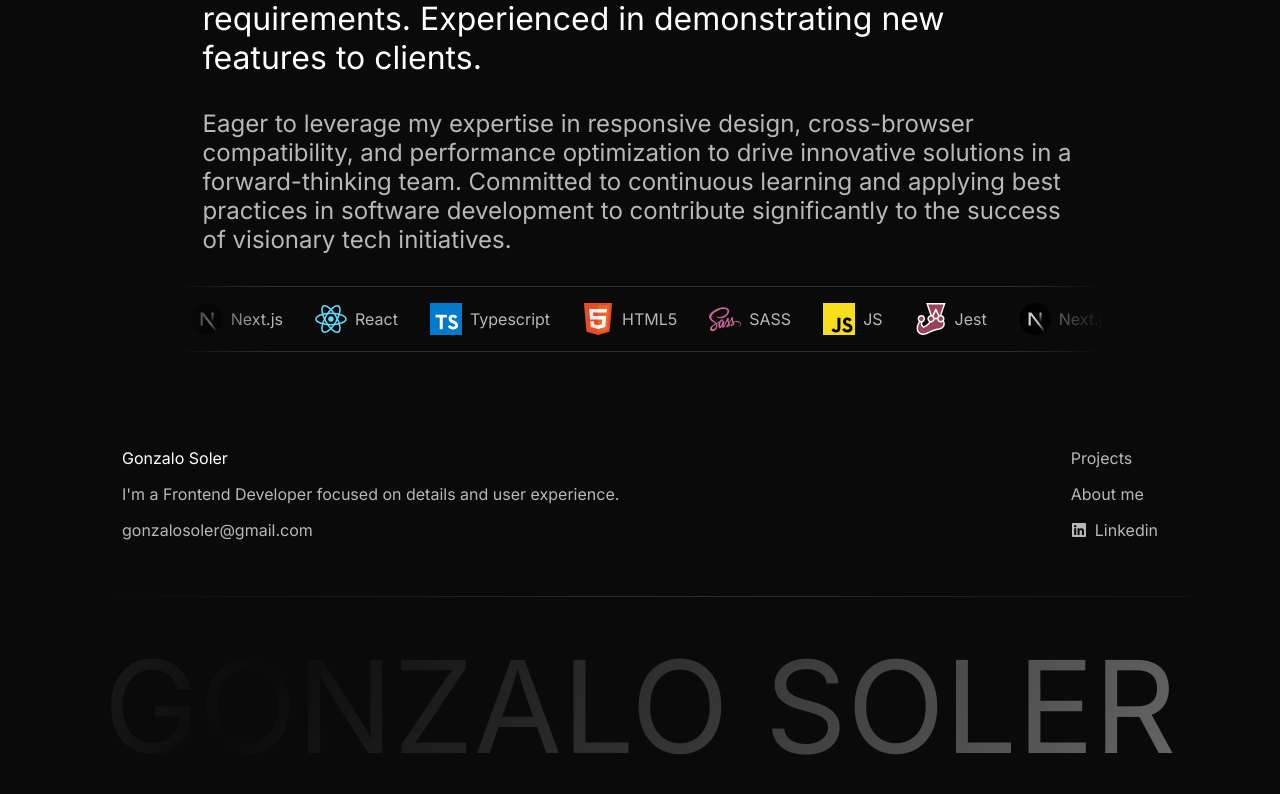
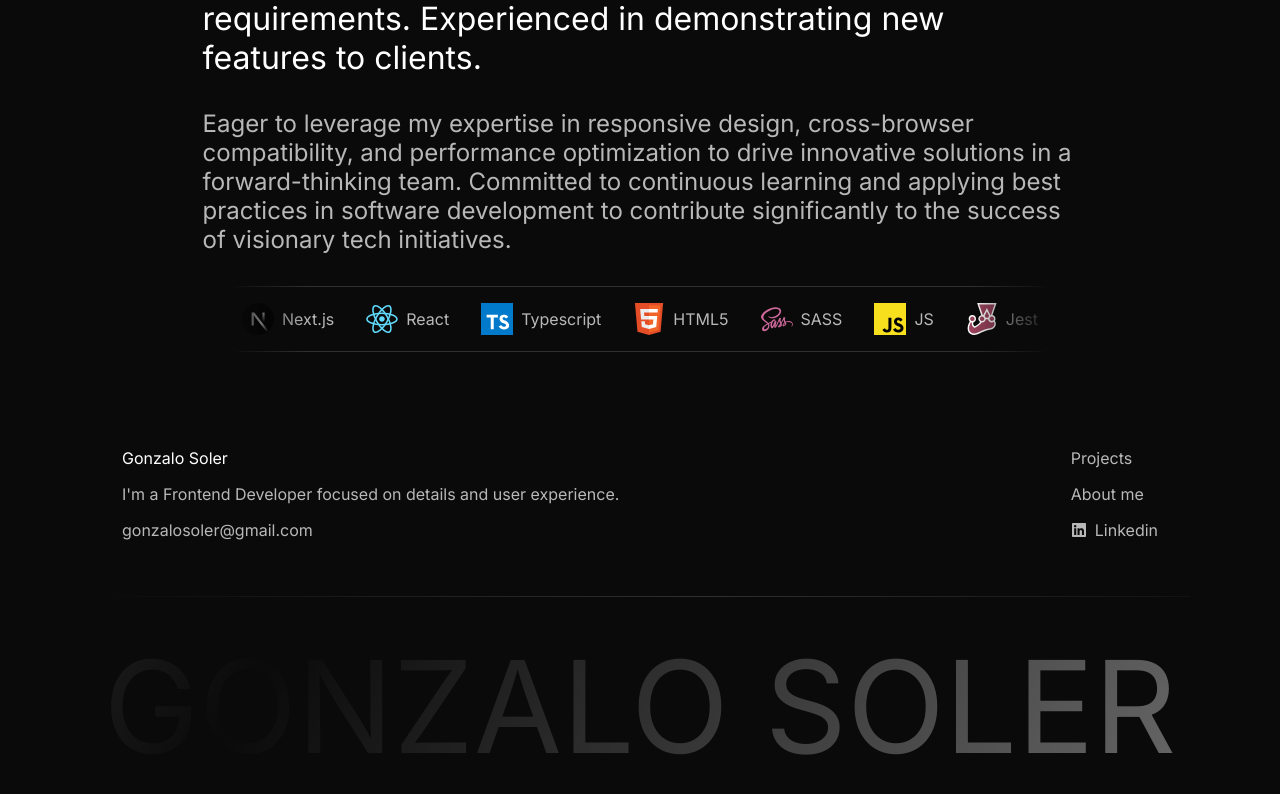
Before and after one commit to gonzalo-s/gonzalo_soler_web, a Next.js app: page / in a window 1280 px wide. Shown: the part 2239-3033 px from the top of the page. Built offline with nearby package versions, Linux system fonts and the light colour scheme.

Commit message:
feat(components): add drag scrolling funcitonality to technologies list

```diff
--- a/src/components/RenderSection/Technologies/Technologies.tsx
+++ b/src/components/RenderSection/Technologies/Technologies.tsx
@@ -1,6 +1,9 @@
+'use client';
+
 import { Section, SectionType } from '@/constants/sections';
 import styles from './technologies.module.scss';
 import StackIcon, { StackIconProps } from '@/constants/StackIcon/StackIcon';
+import useDragScroll from '@/hooks/useDragScroll';
 
 export type TechnologiesSection = Section & {
   type: Extract<SectionType, 'Technologies'>;
@@ -8,11 +11,12 @@ export type TechnologiesSection = Section & {
 };
 
 function Technologies(props: TechnologiesSection) {
-  console.log('🚀 ~ Technologies ~ props:', props);
+  const listRef = useDragScroll<HTMLUListElement>();
+
   return (
     <section className={styles.technologies}>
-      <ul className={styles.technologies__list}>
-        {[...props.stack, ...props.stack].map((stackIcon) => {
+      <ul ref={listRef} className={styles.technologies__list}>
+        {props.stack.map((stackIcon) => {
           return (
             <li key={stackIcon.stackIconName} className={styles.technologies__list__item}>
               <StackIcon {...stackIcon} />
--- a/src/components/RenderSection/Technologies/technologies.module.scss
+++ b/src/components/RenderSection/Technologies/technologies.module.scss
@@ -9,9 +9,16 @@
     flex-wrap: nowrap;
     overflow: hidden;
     background-color: $background;
+    user-select: none;
 
     &__list {
         @include reset-list;
+
+        cursor: grab;
+
+        &:active {
+            cursor: grabbing;
+        }
 
         display: flex;
         gap: 2rem;
@@ -21,6 +28,7 @@
         border: 1px solid $quaternary;
         border-radius: $border-radius-1;
         mask-image: linear-gradient(to right, transparent, black 10%, black 90%, transparent);
+        /* stylelint-disable-next-line property-no-vendor-prefix */
         -webkit-mask-image: linear-gradient(to right, transparent, black 10%, black 90%, transparent);
         mask-repeat: no-repeat;
         mask-size: 100% 100%;
--- /dev/null
+++ b/src/hooks/useDragScroll.ts
@@ -0,0 +1,60 @@
+'use client';
+
+import { useRef, useEffect } from 'react';
+
+export default function useDragScroll<T extends HTMLElement>() {
+  const ref = useRef<T | null>(null);
+  const isDragging = useRef(false);
+  const startX = useRef(0);
+  const scrollLeft = useRef(0);
+  const animationFrame = useRef<number | null>(null);
+
+  useEffect(() => {
+    const container = ref.current;
+    if (!container) return;
+
+    const handleMouseDown = (e: MouseEvent) => {
+      isDragging.current = true;
+      startX.current = e.pageX - container.offsetLeft;
+      scrollLeft.current = container.scrollLeft;
+
+      window.addEventListener('mousemove', handleMouseMove);
+      window.addEventListener('mouseup', handleMouseUp);
+    };
+
+    const handleMouseUp = () => {
+      isDragging.current = false;
+      if (animationFrame.current) {
+        cancelAnimationFrame(animationFrame.current);
+        animationFrame.current = null;
+      }
+
+      window.removeEventListener('mousemove', handleMouseMove);
+      window.removeEventListener('mouseup', handleMouseUp);
+    };
+
+    const handleMouseMove = (e: MouseEvent) => {
+      if (!isDragging.current || !container) return;
+
+      if (animationFrame.current) return;
+
+      animationFrame.current = requestAnimationFrame(() => {
+        const x = e.pageX - container.offsetLeft;
+        const walk = (x - startX.current) * 1.5;
+        container.scrollLeft = scrollLeft.current - walk;
+        animationFrame.current = null;
+      });
+    };
+
+    container.addEventListener('mousedown', handleMouseDown);
+
+    return () => {
+      container.removeEventListener('mousedown', handleMouseDown);
+      window.removeEventListener('mousemove', handleMouseMove);
+      window.removeEventListener('mouseup', handleMouseUp);
+      if (animationFrame.current) cancelAnimationFrame(animationFrame.current);
+    };
+  }, []);
+
+  return ref;
+}
```
